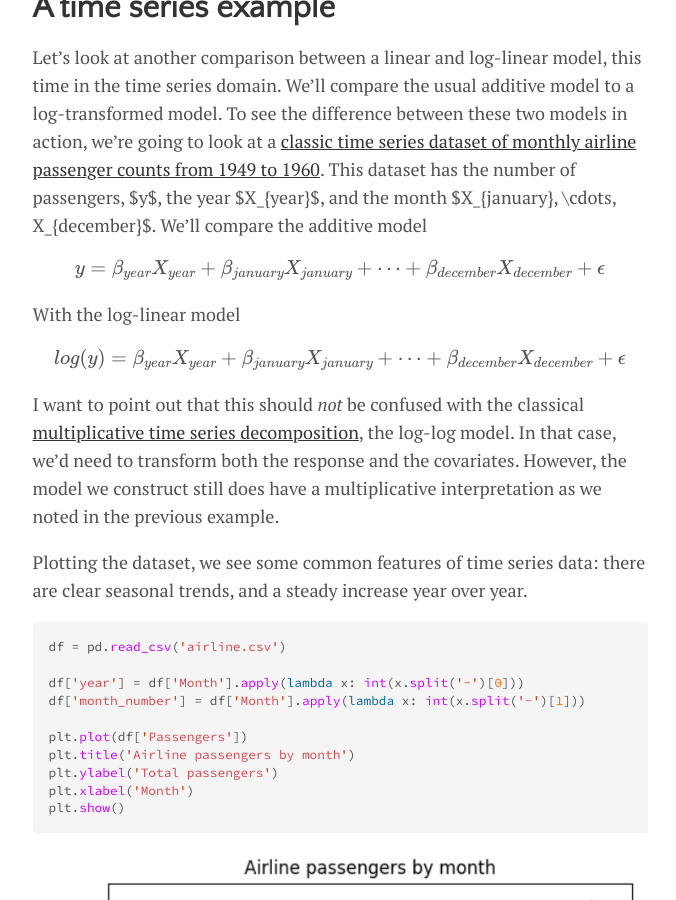
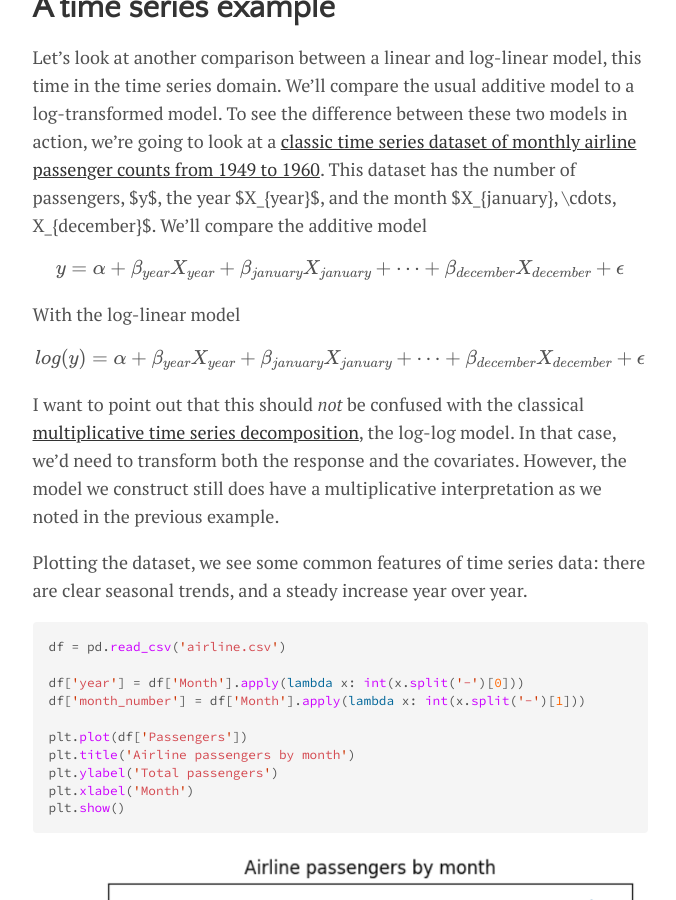
Before and after one commit to lmc2179/lmc2179.github.io, a Jekyll site: the page built from drafts/multiplicative.md, in a window 1280 px wide and 900 px high, scrolled down 6929 px. Shown: the whole window, without its empty margins (300-976 px from the left). Built offline with Jekyll 4.4.1, drawn with Linux system fonts in a browser that asks for light colours; formulas are drawn with MathJax 3.

Commit message:
Update multiplicative.md

```diff
--- a/drafts/multiplicative.md
+++ b/drafts/multiplicative.md
@@ -128,11 +128,11 @@ The most important entry here is the last one, demonstrating the non-additive co
 Let's look at another comparison between a linear and log-linear model, this time in the time series domain. We'll compare the usual additive model to a log-transformed model.
 To see the difference between these two models in action, we're going to look at a [classic time series dataset of monthly airline passenger counts from 1949 to 1960](https://raw.githubusercontent.com/jbrownlee/Datasets/master/airline-passengers.csv). This dataset has the number of passengers, $y$, the year $X_{year}$, and the month $X_{january}, \cdots, X_{december}$. We'll compare the additive model
 
-$$ y = \beta_{year} X_{year} + \beta_{january} X_{january} + \cdots + \beta_{december} X_{december} + \epsilon $$
+$$ y = \alpha + \beta_{year} X_{year} + \beta_{january} X_{january} + \cdots + \beta_{december} X_{december} + \epsilon $$
 
 With the log-linear model
 
-$$ log(y) = \beta_{year} X_{year} + \beta_{january} X_{january} + \cdots + \beta_{december} X_{december} + \epsilon $$
+$$ log(y) = \alpha + \beta_{year} X_{year} + \beta_{january} X_{january} + \cdots + \beta_{december} X_{december} + \epsilon $$
 
 I want to point out that this should _not_ be confused with the classical [multiplicative time series decomposition](https://otexts.com/fpp2/components.html), the log-log model. In that case, we'd need to transform both the response and the covariates. However, the model we construct still does have a multiplicative interpretation as we noted in the previous example.
 
```
